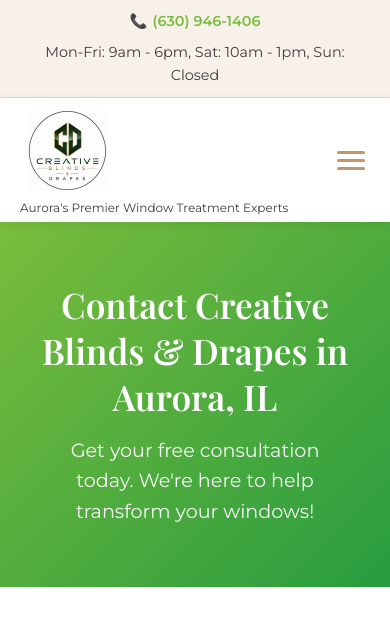
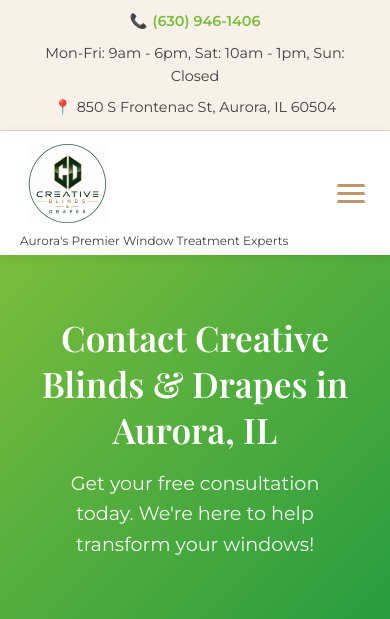
Before and after one commit to CreativeJohn850/creativeblindsdrapes, a PHP site: page /contact/index.php in a window 390 px wide. Shown: the top 619 px of the page. Run offline with PHP 8.4, Linux system fonts and the light colour scheme; some libraries are stand-ins or nearby versions.

Commit message:
adding location in the headers header - underline links: phone and map links

```diff
--- a/css/style.css
+++ b/css/style.css
@@ -150,14 +150,17 @@ p {
 
 .header-top-content {
     display: flex;
-    justify-content: space-between;
+    justify-content: center;
     align-items: center;
 }
 
 .contact-info {
     display: flex;
     align-items: center;
-    gap: 15px;
+    justify-content: center;
+    flex-wrap: wrap;
+    /* row gap, column gap: wider spacing between phone / hours / location */
+    gap: 8px 26px;
     font-size: 0.9rem;
     color: var(--text-gray);
 }
@@ -168,10 +171,35 @@ p {
     display: flex;
     align-items: center;
     gap: 5px;
-}
-
-.header-phone:hover {
+    border-bottom: 1px solid transparent;
+}
+
+.header-phone:hover,
+.header-phone:focus-visible {
     color: var(--primary-teal-dark);
+    border-bottom-color: var(--primary-teal-dark);
+}
+
+.hours {
+    display: flex;
+    align-items: center;
+    gap: 5px;
+}
+
+/* Address link to Google Maps */
+.header-location {
+    color: var(--text-gray);
+    display: flex;
+    align-items: center;
+    gap: 5px;
+    cursor: pointer;
+    border-bottom: 1px solid transparent;
+}
+
+.header-location:hover,
+.header-location:focus-visible {
+    color: var(--primary-teal-dark);
+    border-bottom-color: var(--primary-teal-dark);
 }
 
 .separator {
--- a/includes/header.php
+++ b/includes/header.php
@@ -148,8 +148,16 @@ $local_business_schema = [
                     </a>
                     <span class="separator">|</span>
                     <span class="hours">
+                        <span class="icon">🕒</span>
                         <?php echo BUSINESS_HOURS; ?>
                     </span>
+                    <span class="separator">|</span>
+                    <a href="https://maps.app.goo.gl/E2B9YkeiqMfka7Y66" target="_blank" rel="noopener"
+                        onclick="dataLayer.push({'event': 'directions_click'});" class="header-location"
+                        title="Open in Google Maps (new tab)">
+                        <span class="icon">📍</span>
+                        850 S Frontenac St, Aurora, IL 60504
+                    </a>
                 </div>
             </div>
         </div>
```
Also changed, not shown: other parts of css/style.css (+35 -16 lines), images/header_of_header.jpg (added).
